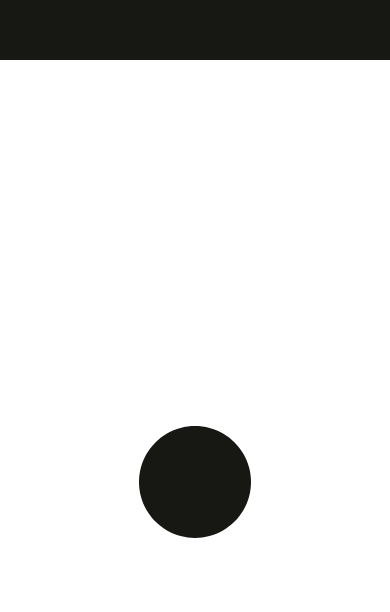
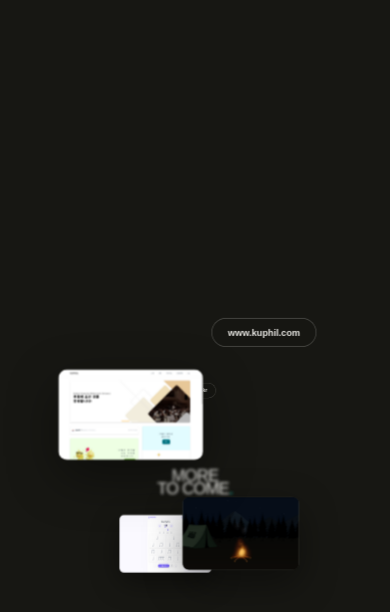
Before and after one commit to somedding6363/duworks, a Next.js app: page / in a window 390 px wide. Shown: the part 10912-11524 px from the top of the page. Built offline with nearby package versions, Linux system fonts and the light colour scheme; a web font is replaced by a local one.

Commit message:
feat(finale): More to Come 플라이스루 장면 구현 (#24)

```diff
--- a/src/widgets/more-to-come/ui/more-to-come-section.tsx
+++ b/src/widgets/more-to-come/ui/more-to-come-section.tsx
@@ -1,32 +1,86 @@
 "use client";
 
+import Image from "next/image";
 import { useRef } from "react";
+import { liveServices } from "@/entities/service";
 import { ArrowUpIcon, ArrowUpRightIcon } from "@/shared/icons";
 import { gsap, ScrollTrigger, useGSAP } from "@/shared/lib/gsap";
 import { ScrollButton } from "@/shared/ui";
 
 const touchScrubDuration = 0.08;
-const seedMinimumHeight = 112;
-const seedMaximumHeight = 160;
-const seedVminRatio = 0.18;
-const seedViewportHeightLimit = 0.66;
-const fieldToSeedScale = 13 / 72;
-const seedPath =
-  "M500 370 C511.4 370 522.7 371.5 533.6 374.4 C544.6 377.4 555.2 381.7 565 387.4 C574.8 393.1 583.9 400 591.9 408.1 C600 416.1 606.9 425.2 612.6 435 C618.3 444.8 622.6 455.4 625.6 466.4 C628.5 477.3 630 488.6 630 500 C630 511.4 628.5 522.7 625.6 533.6 C622.6 544.6 618.3 555.2 612.6 565 C606.9 574.8 600 583.9 591.9 591.9 C583.9 600 574.8 606.9 565 612.6 C555.2 618.3 544.6 622.6 533.6 625.6 C522.7 628.5 511.4 630 500 630 C488.6 630 477.3 628.5 466.4 625.6 C455.4 622.6 444.8 618.3 435 612.6 C425.2 606.9 416.1 600 408.1 591.9 C400 583.9 393.1 574.8 387.4 565 C381.7 555.2 377.4 544.6 374.4 533.6 C371.5 522.7 370 511.4 370 500 C370 488.6 371.5 477.3 374.4 466.4 C377.4 455.4 381.7 444.8 387.4 435 C393.1 425.2 400 416.1 408.1 408.1 C416.1 400 425.2 393.1 435 387.4 C444.8 381.7 455.4 377.4 466.4 374.4 C477.3 371.5 488.6 370 500 370 Z";
-const fieldPath =
-  "M500 -220 C562.9 -220 625.6 -211.8 686.3 -195.5 C747.1 -179.2 805.5 -155 860 -123.5 C914.5 -92.1 964.6 -53.6 1009.1 -9.1 C1053.6 35.4 1092.1 85.5 1123.5 140 C1155 194.5 1179.2 252.9 1195.5 313.7 C1211.8 374.4 1220 437.1 1220 500 C1220 562.9 1211.8 625.6 1195.5 686.3 C1179.2 747.1 1155 805.5 1123.5 860 C1092.1 914.5 1053.6 964.6 1009.1 1009.1 C964.6 1053.6 914.5 1092.1 860 1123.5 C805.5 1155 747.1 1179.2 686.3 1195.5 C625.6 1211.8 562.9 1220 500 1220 C437.1 1220 374.4 1211.8 313.7 1195.5 C252.9 1179.2 194.5 1155 140 1123.5 C85.5 1092.1 35.4 1053.6 -9.1 1009.1 C-53.6 964.6 -92.1 914.5 -123.5 860 C-155 805.5 -179.2 747.1 -195.5 686.3 C-211.8 625.6 -220 562.9 -220 500 C-220 437.1 -211.8 374.4 -195.5 313.7 C-179.2 252.9 -155 194.5 -123.5 140 C-92.1 85.5 -53.6 35.4 -9.1 -9.1 C35.4 -53.6 85.5 -92.1 140 -123.5 C194.5 -155 252.9 -179.2 313.7 -195.5 C374.4 -211.8 437.1 -220 500 -220 Z";
+const scenePerspective = 1100;
+const sceneDepth = 3600;
+const timelineEnd = 1.46;
+
+type FlyItem = {
+  depth: number;
+  kind: "image" | "domain";
+  serviceIndex: number;
+  width: string;
+  x: string;
+  y: string;
+};
+
+const flyItems: FlyItem[] = [
+  {
+    kind: "domain",
+    serviceIndex: 0,
+    x: "27vw",
+    y: "-27vh",
+    depth: 0.16,
+    width: "auto",
+  },
+  {
+    kind: "image",
+    serviceIndex: 0,
+    x: "-31vw",
+    y: "-15vh",
+    depth: 0.27,
+    width: "clamp(17rem,42vw,46rem)",
+  },
+  {
+    kind: "image",
+    serviceIndex: 1,
+    x: "29vw",
+    y: "15vh",
+    depth: 0.45,
+    width: "clamp(18rem,46vw,50rem)",
+  },
+  {
+    kind: "domain",
+    serviceIndex: 1,
+    x: "-12vw",
+    y: "-31vh",
+    depth: 0.57,
+    width: "auto",
+  },
+  {
+    kind: "image",
+    serviceIndex: 2,
+    x: "-25vw",
+    y: "24vh",
+    depth: 0.7,
+    width: "clamp(19rem,52vw,56rem)",
+  },
+  {
+    kind: "domain",
+    serviceIndex: 2,
+    x: "18vw",
+    y: "29vh",
+    depth: 0.82,
+    width: "auto",
+  },
+];
+
+const imagePositionClasses = {
+  center: "object-center",
+  "left-top": "object-[left_top]",
+  top: "object-top",
+} as const;
 
 export function MoreToComeSection() {
   const section = useRef<HTMLElement>(null);
   const stage = useRef<HTMLDivElement>(null);
-  const morphSvg = useRef<SVGSVGElement>(null);
-  const morphPath = useRef<SVGPathElement>(null);
-  const content = useRef<HTMLDivElement>(null);
-  const title = useRef<HTMLHeadingElement>(null);
-  const period = useRef<HTMLSpanElement>(null);
-  const subtitle = useRef<HTMLParagraphElement>(null);
-  const actions = useRef<HTMLDivElement>(null);
-  const footerClearance = useRef<HTMLDivElement>(null);
 
   useGSAP(
     () => {
@@ -35,178 +89,70 @@ export function MoreToComeSection() {
       media.add("(prefers-reduced-motion: no-preference)", () => {
         const sectionElement = section.current;
         const stageElement = stage.current;
-        const svgElement = morphSvg.current;
-        const pathElement = morphPath.current;
-        const contentElement = content.current;
-        const titleElement = title.current;
-        const periodElement = period.current;
-        const subtitleElement = subtitle.current;
-        const actionsElement = actions.current;
-        const footerClearanceElement = footerClearance.current;
-        if (
-          !sectionElement ||
-          !stageElement ||
-          !svgElement ||
-          !pathElement ||
-          !contentElement ||
-          !titleElement ||
-          !periodElement ||
-          !subtitleElement ||
-          !actionsElement ||
-          !footerClearanceElement
-        ) {
-          return;
-        }
+        if (!sectionElement || !stageElement) return;
 
-        const seedBounds = pathElement.getBBox();
+        const world = stageElement.querySelector<HTMLElement>("[data-finale-world]");
+        const title = stageElement.querySelector<HTMLElement>("[data-finale-title]");
+        const supportingCopy = stageElement.querySelector<HTMLElement>("[data-finale-copy]");
+        const supportingActions = stageElement.querySelector<HTMLElement>("[data-finale-actions]");
+        const items = gsap.utils.toArray<HTMLElement>("[data-finale-item]", stageElement);
+        if (!world || !title || !supportingCopy || !supportingActions) return;
 
-        const getPeriodTarget = () => {
-          const svgRect = svgElement.getBoundingClientRect();
-          const periodRect = periodElement.getBoundingClientRect();
-          const pixelsPerUnitX = svgRect.width / 1000;
-          const pixelsPerUnitY = svgRect.height / 1000;
-          const seedCenterX = seedBounds.x + seedBounds.width / 2;
-          const seedCenterY = seedBounds.y + seedBounds.height / 2;
+        gsap.set(stageElement, {
+          perspective: scenePerspective,
+          perspectiveOrigin: "50% min(50%, 50svh)",
+        });
+        gsap.set(world, { transformStyle: "preserve-3d", z: 0, force3D: true });
+        gsap.set(title, { z: -sceneDepth, force3D: true });
+        gsap.set([supportingCopy, supportingActions], { autoAlpha: 0, y: 28 });
 
-          return {
-            x:
-              (periodRect.left + periodRect.width / 2 - svgRect.left) / pixelsPerUnitX -
-              seedCenterX,
-            y:
-              (periodRect.top + periodRect.height / 2 - svgRect.top) / pixelsPerUnitY - seedCenterY,
-            scale: Math.min(
-              periodRect.width / (seedBounds.width * pixelsPerUnitX),
-              periodRect.height / (seedBounds.height * pixelsPerUnitY),
-            ),
-          };
-        };
-
-        const getSeedScale = () => {
-          const svgRect = svgElement.getBoundingClientRect();
-          const unscaledSeedHeight = seedBounds.height * (svgRect.height / 1000);
-          if (unscaledSeedHeight === 0) return 1;
-
-          const fluidSeedHeight = Math.min(window.innerWidth, window.innerHeight) * seedVminRatio;
-          const consistentSeedHeight = Math.min(
-            seedMaximumHeight,
-            Math.max(seedMinimumHeight, fluidSeedHeight),
-          );
-          const targetSeedHeight = Math.min(
-            consistentSeedHeight,
-            window.innerHeight * seedViewportHeightLimit,
-          );
-
-          return targetSeedHeight / unscaledSeedHeight;
-        };
-
-        const getTitleCenterOffset = () => {
-          const contentRect = contentElement.getBoundingClientRect();
-          const titleRect = titleElement.getBoundingClientRect();
-          const titleCenterWithinContent = titleRect.top - contentRect.top + titleRect.height / 2;
-
-          return contentRect.height / 2 - titleCenterWithinContent;
-        };
-
-        gsap.set(pathElement, {
-          autoAlpha: 1,
-          rotation: 0,
-          scale: getSeedScale,
-          transformOrigin: "50% 50%",
-          x: 500 - (seedBounds.x + seedBounds.width / 2),
-          y: 500 - (seedBounds.y + seedBounds.height / 2),
+        items.forEach((item, index) => {
+          gsap.set(item, {
+            xPercent: -50,
+            yPercent: -50,
+            z: -flyItems[index].depth * sceneDepth,
+            force3D: true,
+          });
         });
-        gsap.set(titleElement, {
-          autoAlpha: 0,
-          color: "var(--color-panel)",
-        });
-        gsap.set(periodElement, { autoAlpha: 0 });
-        gsap.set([subtitleElement, actionsElement], { autoAlpha: 0, y: 18 });
-
-        const updateFooterClearance = () => {
-          const contentOverflow = Math.max(
-            0,
-            (contentElement.getBoundingClientRect().height - window.innerHeight) / 2,
-          );
-
-          gsap.set(footerClearanceElement, { height: contentOverflow + 24 });
-        };
-
-        updateFooterClearance();
 
         const timeline = gsap.timeline({
           scrollTrigger: {
             trigger: sectionElement,
             start: "top top",
-            end: () => `+=${Math.round(window.innerHeight * 2.35)}`,
+            end: () => `+=${Math.round(window.innerHeight * 4.2)}`,
             pin: stageElement,
             pinSpacing: true,
             anticipatePin: 1,
             scrub: ScrollTrigger.isTouch === 1 ? touchScrubDuration : true,
             invalidateOnRefresh: true,
-            onRefreshInit: updateFooterClearance,
           },
         });
 
+        timeline.to(world, { z: sceneDepth, duration: 1, ease: "power1.in" }, 0);
+
+        items.forEach((item, index) => {
+          const { depth } = flyItems[index];
+          const fadeAt = Math.min(0.9, depth + 0.06);
+          timeline.to(item, { autoAlpha: 0, duration: 0.07, ease: "none" }, fadeAt);
+        });
+
         timeline
-          .set(titleElement, { y: () => getTitleCenterOffset() }, 0)
           .fromTo(
-            pathElement,
-            {
-              scale: getSeedScale,
-            },
-            {
-              morphSVG: { shape: fieldPath, type: "rotational" },
-              rotation: 0,
-              scale: 1,
-              duration: 0.64,
-              ease: "none",
-            },
-            0,
+            title,
+            { filter: "blur(7px)" },
+            { filter: "blur(0px)", duration: 0.28, ease: "none" },
+            0.72,
           )
-          .to(
-            titleElement,
-            {
-              autoAlpha: 1,
-              duration: 0.56,
-              ease: "none",
-            },
-            0,
-          )
-          .to(
-            pathElement,
-            {
-              rotation: 0,
-              scale: () => getPeriodTarget().scale * fieldToSeedScale,
-              x: () => getPeriodTarget().x,
-              y: () => getPeriodTarget().y,
-              duration: 0.56,
-              ease: "none",
-            },
-            0.78,
-          )
-          .set(titleElement, { color: "var(--color-ink)" }, 1.34)
-          .set(periodElement, { autoAlpha: 1 }, 1.34)
-          .set(pathElement, { autoAlpha: 0 }, 1.34)
-          .to(
-            titleElement,
-            {
-              y: 0,
-              duration: 0.22,
-              ease: "power2.inOut",
-            },
-            1.34,
-          )
-          .to(
-            [subtitleElement, actionsElement],
-            {
-              autoAlpha: 1,
-              y: 0,
-              duration: 0.2,
-              stagger: 0.04,
-              ease: "none",
-            },
-            1.35,
-          );
+          // 모든 부유 요소가 사라진 뒤에는 문구만 잠시 남긴다.
+          .to(supportingCopy, { autoAlpha: 1, y: 0, duration: 0.18, ease: "power2.out" }, 1.14)
+          .to(supportingActions, { autoAlpha: 1, y: 0, duration: 0.2, ease: "power2.out" }, 1.22)
+          // CTA가 완전히 자리 잡은 상태까지 스크롤 구간을 유지한다.
+          .to({}, { duration: 0 }, timelineEnd);
+
+        return () => {
+          timeline.scrollTrigger?.kill();
+          timeline.kill();
+        };
       });
 
       return () => media.revert();
@@ -218,76 +164,94 @@ export function MoreToComeSection() {
     <section
       ref={section}
       id="next"
-      className="relative scroll-mt-20 bg-white"
+      className="relative isolate bg-ink text-white-soft"
       aria-labelledby="more-title"
     >
       <div
         ref={stage}
-        className="relative grid h-svh place-items-center px-5 py-16 motion-reduce:h-auto motion-reduce:min-h-[40rem]"
+        className="relative h-svh min-h-[38rem] overflow-hidden bg-ink motion-reduce:h-auto motion-reduce:min-h-[42rem]"
       >
         <div
-          className="pointer-events-none absolute inset-0 overflow-hidden motion-reduce:hidden"
-          aria-hidden="true"
+          data-finale-world
+          className="absolute inset-x-0 top-0 h-[min(100%,100svh)] motion-reduce:static motion-reduce:flex motion-reduce:h-auto motion-reduce:min-h-[42rem] motion-reduce:items-center"
         >
-          <svg
-            ref={morphSvg}
-            className="absolute top-1/2 left-1/2 size-[120vmax] -translate-x-1/2 -translate-y-1/2 overflow-visible"
-            viewBox="0 0 1000 1000"
+          {flyItems.map((item) => {
+            const service = liveServices[item.serviceIndex];
+            if (!service) return null;
+
+            return (
+              <div
+                data-finale-item
+                key={`${item.kind}-${service.host}`}
+                className="pointer-events-none absolute top-1/2 left-1/2 motion-reduce:hidden"
+                style={{ marginLeft: item.x, marginTop: item.y, width: item.width }}
+                aria-hidden="true"
+              >
+                {item.kind === "image" ? (
+                  <div className="relative aspect-[8/5] overflow-hidden rounded-[1rem] bg-ink-soft shadow-[0_2rem_6rem_rgb(0_0_0/0.42)]">
+                    <Image
+                      src={service.image}
+                      alt=""
+                      fill
+                      sizes="(max-width: 48rem) 50vw, 34vw"
+                      className={`object-cover ${imagePositionClasses[service.imagePosition]}`}
+                    />
+                    <div
+                      className="absolute inset-0 ring-1 ring-white-soft/15 ring-inset"
+                      aria-hidden="true"
+                    />
+                  </div>
+                ) : (
+                  <span className="inline-flex min-h-11 items-center rounded-control border border-white-soft/25 bg-ink/75 px-6 text-interface font-semibold whitespace-nowrap text-white-soft/90 backdrop-blur-md">
+                    {service.host}
+                  </span>
+                )}
+              </div>
+            );
+          })}
+
+          <div
+            data-finale-title
+            className="absolute inset-0 grid place-items-center px-5 text-center will-change-transform motion-reduce:static motion-reduce:w-full motion-reduce:transform-none"
           >
-            <path ref={morphPath} d={seedPath} className="opacity-0" fill="var(--color-ink)" />
-          </svg>
+            <h2
+              id="more-title"
+              className="m-0 text-[clamp(4.4rem,16vw,13rem)] leading-[0.76] font-display tracking-[-0.04em] whitespace-nowrap text-white-soft"
+            >
+              MORE
+              <br />
+              TO COME<span className="text-teal">.</span>
+            </h2>
+          </div>
         </div>
 
         <div
-          ref={content}
-          className="absolute top-1/2 left-1/2 z-[2] w-[min(57.5rem,calc(100%_-_2.5rem))] -translate-x-1/2 -translate-y-1/2 text-center motion-reduce:relative motion-reduce:top-auto motion-reduce:left-auto motion-reduce:translate-x-0 motion-reduce:translate-y-0"
+          data-finale-supporting
+          className="absolute inset-x-0 bottom-[max(2rem,env(safe-area-inset-bottom))] z-[2] mx-auto w-[min(36rem,calc(100%_-_2.5rem))] motion-reduce:opacity-100"
         >
-          <h2
-            ref={title}
-            id="more-title"
-            aria-label="MORE TO COME."
-            className="text-more-compact font-display text-panel opacity-0 md:text-more motion-reduce:text-ink motion-reduce:opacity-100"
-          >
-            MORE
-            <br />
-            TO COME
-            <span
-              ref={period}
-              aria-hidden="true"
-              className="ml-[0.025em] inline-block size-[0.105em] rounded-full bg-current [vertical-align:0.04em] motion-reduce:opacity-100"
-            />
-          </h2>
-          <p
-            ref={subtitle}
-            className="mt-6 text-more-subtitle text-muted opacity-0 motion-reduce:opacity-100 [@media(max-height:40rem)]:mt-4 [@media(max-height:22rem)]:mt-2"
-          >
+          <p data-finale-copy className="text-center text-more-subtitle text-white-soft/65">
             다음 서비스를 만들고 다듬는 중입니다.
           </p>
-
-          <div
-            ref={actions}
-            className="mx-auto mt-10 grid w-full max-w-xl grid-cols-2 border-y border-line opacity-0 motion-reduce:opacity-100 [@media(max-height:40rem)]:mt-6 [@media(max-height:22rem)]:mt-2"
-          >
+          <div data-finale-actions className="mt-5 grid grid-cols-2 border-y border-white-soft/20">
             <ScrollButton
               targetId="showcase"
               scrollTriggerId="showcase-services"
-              className="group flex min-h-16 cursor-pointer items-center justify-between px-4 text-interface text-ink transition-colors duration-300 hover:bg-panel sm:px-6 [@media(max-height:22rem)]:min-h-11"
+              className="group flex min-h-14 cursor-pointer items-center justify-between px-4 text-interface text-white-soft transition-colors duration-300 hover:bg-white-soft/10 sm:px-6"
             >
               서비스 보기
-              <ArrowUpIcon className="h-4 w-4 transition-transform duration-300 group-hover:-translate-y-1" />
+              <ArrowUpIcon className="size-4 transition-transform duration-300 group-hover:-translate-y-1" />
             </ScrollButton>
             <a
               href="mailto:duworks.contact@gmail.com"
               aria-label="프로젝트 문의: duworks.contact@gmail.com"
-              className="group flex min-h-16 items-center justify-between border-l border-line px-4 text-interface text-ink transition-colors duration-300 hover:bg-panel sm:px-6 [@media(max-height:22rem)]:min-h-11"
+              className="group flex min-h-14 items-center justify-between border-l border-white-soft/20 px-4 text-interface text-white-soft transition-colors duration-300 hover:bg-white-soft/10 sm:px-6"
             >
               프로젝트 문의
-              <ArrowUpRightIcon className="h-4 w-4 transition-transform duration-300 group-hover:translate-x-1 group-hover:-translate-y-1" />
+              <ArrowUpRightIcon className="size-4 transition-transform duration-300 group-hover:translate-x-1 group-hover:-translate-y-1" />
             </a>
           </div>
         </div>
       </div>
-      <div ref={footerClearance} className="h-0 bg-white motion-reduce:hidden" aria-hidden="true" />
     </section>
   );
 }
```
